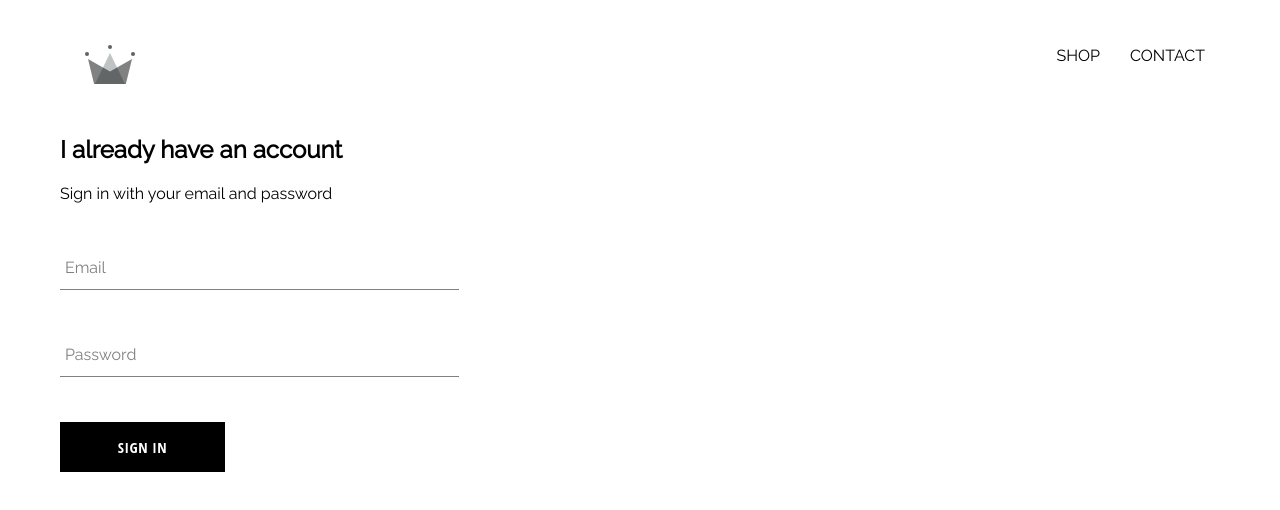
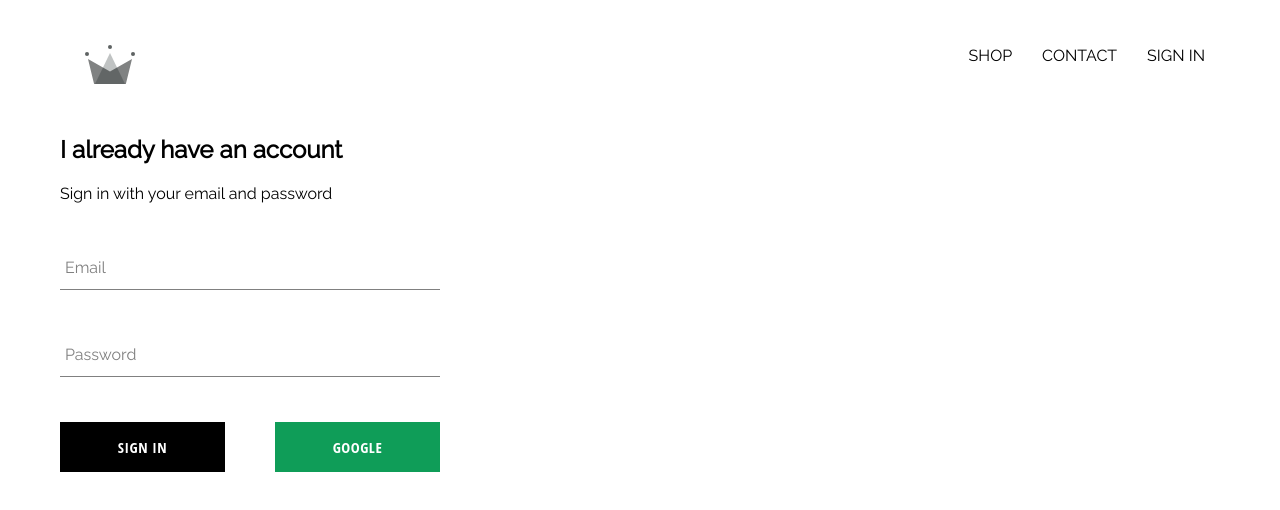
Before and after one commit to Grassper/Crown-clothes, a React (Create React App) app: page /signin in a window 1280 px wide. Shown: the top 510 px of the page. Built offline with nearby package versions, Linux system fonts and the light colour scheme; no server answers.

Commit message:
Firebase auth using google is added

```diff
--- a/package.json
+++ b/package.json
@@ -6,6 +6,7 @@
     "@testing-library/jest-dom": "^4.2.4",
     "@testing-library/react": "^9.3.2",
     "@testing-library/user-event": "^7.1.2",
+    "firebase": "^7.15.3",
     "node-sass": "^4.14.1",
     "react": "^16.13.1",
     "react-dom": "^16.13.1",
--- a/src/App.css
+++ b/src/App.css
@@ -7,3 +7,7 @@
     text-decoration: none;
     color: black;
   }
+
+*{
+    box-sizing: border-box;
+}
--- a/src/App.js
+++ b/src/App.js
@@ -5,12 +5,33 @@
 import Shop from "./pages/Shop/shop.component.jsx"
 import Header from "./components/header/Header.component.jsx"
 import SignInAndSignUP from "./pages/Sign-inandSign-up/Sign-in-and-Sign-up.component.jsx"
+import {auth} from "./firebase/firebase.utils"
 
+class App extends React.Component {
 
-function App() {
+  constructor(){
+    super();
+    this.state = {
+      currentUser: null
+    }
+  }
+
+  unSubscribeFromAuth = null;
+
+  componentDidMount(){
+    this.unSubscribeFromAuth = auth.onAuthStateChanged(user => {
+      this.setState({currentUser:user});
+    })
+  }
+
+  componentWillUnmount(){
+    this.unSubscribeFromAuth()
+  }
+
+  render(){
     return (
       <div>
-    <Header/>
+      <Header currentUser={this.state.currentUser}/>
       <Switch>
         <Route exact path="/" component={Homepage} />
         <Route path="/shop" component={Shop} />
@@ -19,5 +40,6 @@
       </div>
     );
   }
+}
 
 export default App;
--- a/src/components/Sign-in/Sign-in.component.jsx
+++ b/src/components/Sign-in/Sign-in.component.jsx
@@ -2,7 +2,7 @@
 import "./Sign-in.styles.scss"
 import FormInput from "../form-input/form-input.component"
 import CustomButton from "../custom-button/custom-button.component"
-
+import {signInWithGoogle} from "../../firebase/firebase.utils"
 
 class SignIn extends React.Component{
     constructor(props){
@@ -44,7 +44,10 @@
                         onChange={this.handleChange}
                         label = "Password"
                         required/>
-                    <CustomButton type="submit">Sign In</CustomButton>
+                    <div className="buttons">
+                        <CustomButton type="submit">Sign In</CustomButton>
+                        <CustomButton onClick={signInWithGoogle} isGoogleSignIn>Google</CustomButton>
+                    </div>
                 </form>
             </div>
         )
--- a/src/components/Sign-in/Sign-in.styles.scss
+++ b/src/components/Sign-in/Sign-in.styles.scss
@@ -1,5 +1,11 @@
 .sign-in {
-    width: 30vw;
+    width: 380px;
     display: flex;
     flex-direction: column;
+
+
+    .buttons{
+      display: flex;
+      justify-content: space-between;
+    }
   }
--- a/src/components/custom-button/custom-button.component.jsx
+++ b/src/components/custom-button/custom-button.component.jsx
@@ -1,9 +1,9 @@
 import React from "react"
 import "./custom-button.styles.scss"
 
-const CustomButton = ({children, ...otherProps}) => {
+const CustomButton = ({children, isGoogleSignIn, ...otherProps}) => {
     return (<button
-                className='custom-button'
+                className={`${isGoogleSignIn ? 'isGoogle':''} custom-button`}
                 {...otherProps}>
                 {children}
             </button>)
--- a/src/components/custom-button/custom-button.styles.scss
+++ b/src/components/custom-button/custom-button.styles.scss
@@ -19,4 +19,14 @@
       color: black;
       border: 1px solid black;
     }
+
+    &.isGoogle{
+      background-color: #0F9D58;
+      color: white;
+
+      &:hover{
+        background-color: #0b6e3e;
+        border: none;
+      }
+    }
   }
--- a/src/components/header/Header.component.jsx
+++ b/src/components/header/Header.component.jsx
@@ -2,8 +2,9 @@
 import {Link} from "react-router-dom"
 import { ReactComponent as Logo } from "../../assets/crown.svg"
 import "./Header.styles.scss"
+import { auth } from "../../firebase/firebase.utils"
 
-const Header = () => (
+const Header = ({currentUser}) => (
     <div className='header'>
         <Link className='logo-container' to="/">
             <Logo className='logo'/>
@@ -11,6 +12,12 @@
         <div className='options'>
             <Link className="option" to="/shop">SHOP</Link>
             <Link className="option" to="/shop">CONTACT</Link>
+            {
+            currentUser?
+                <div className="option" onClick={() => auth.signOut()}>SIGN OUT</div>
+                :
+                <Link className="option" to="/signin">SIGN IN</Link>
+            }
         </div>
     </div>
 )
--- a/src/components/header/Header.styles.scss
+++ b/src/components/header/Header.styles.scss
@@ -20,6 +20,7 @@
 
       .option {
         padding: 10px 15px;
+        cursor: pointer;
       }
     }
   }
--- /dev/null
+++ b/src/firebase/firebase.utils.js
@@ -0,0 +1,26 @@
+import firebase from "firebase/app";
+import "firebase/firestore";
+import "firebase/auth";
+
+
+const config = {
+    apiKey: "AIzaSyDGkkY2V-jx2TyICEz4DGdeWWoSHDwZCZM",
+    authDomain: "crown-clothes-e3884.firebaseapp.com",
+    databaseURL: "https://crown-clothes-e3884.firebaseio.com",
+    projectId: "crown-clothes-e3884",
+    storageBucket: "crown-clothes-e3884.appspot.com",
+    messagingSenderId: "907940446606",
+    appId: "1:907940446606:web:1871c319367990e39064df",
+    measurementId: "G-X11CXH1RXJ"
+  };
+
+firebase.initializeApp(config)
+
+export const auth = firebase.auth()
+export const firestore = firebase.firestore()
+
+const provider = new firebase.auth.GoogleAuthProvider()
+provider.setCustomParameters({prompt:'select_account'});
+export const signInWithGoogle = () => auth.signInWithPopup(provider)
+
+export default firebase;
```
Also changed, not shown: 1 other file (tests, documents, lock files or other folders). Lines whose indentation alone changed are shown as unchanged.
